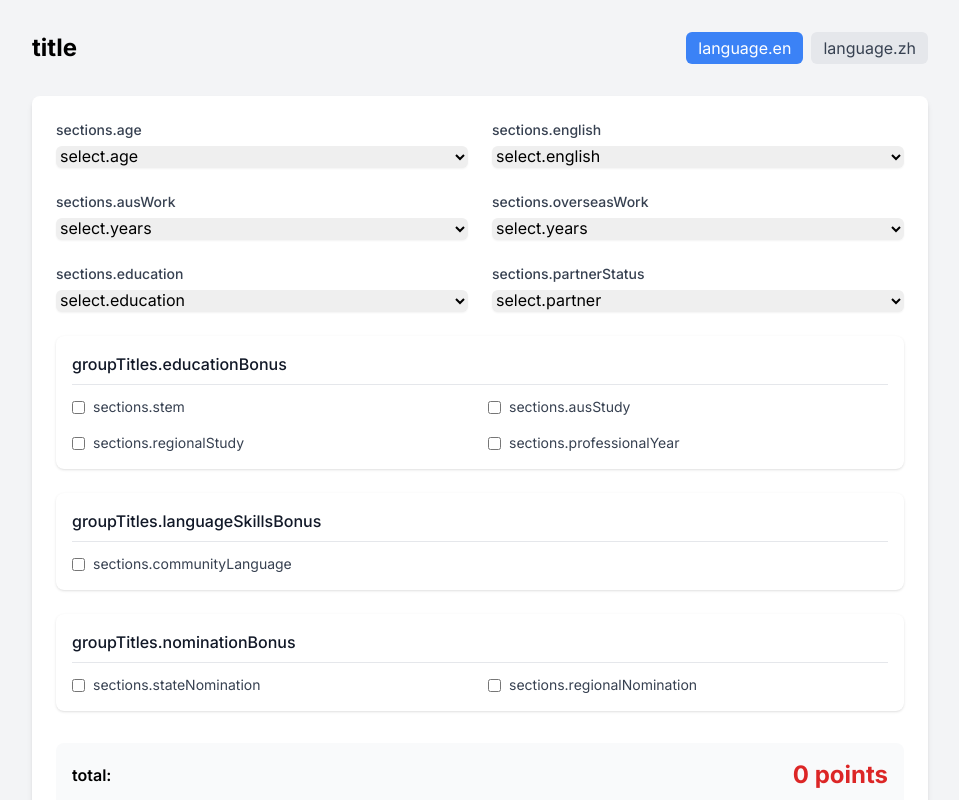
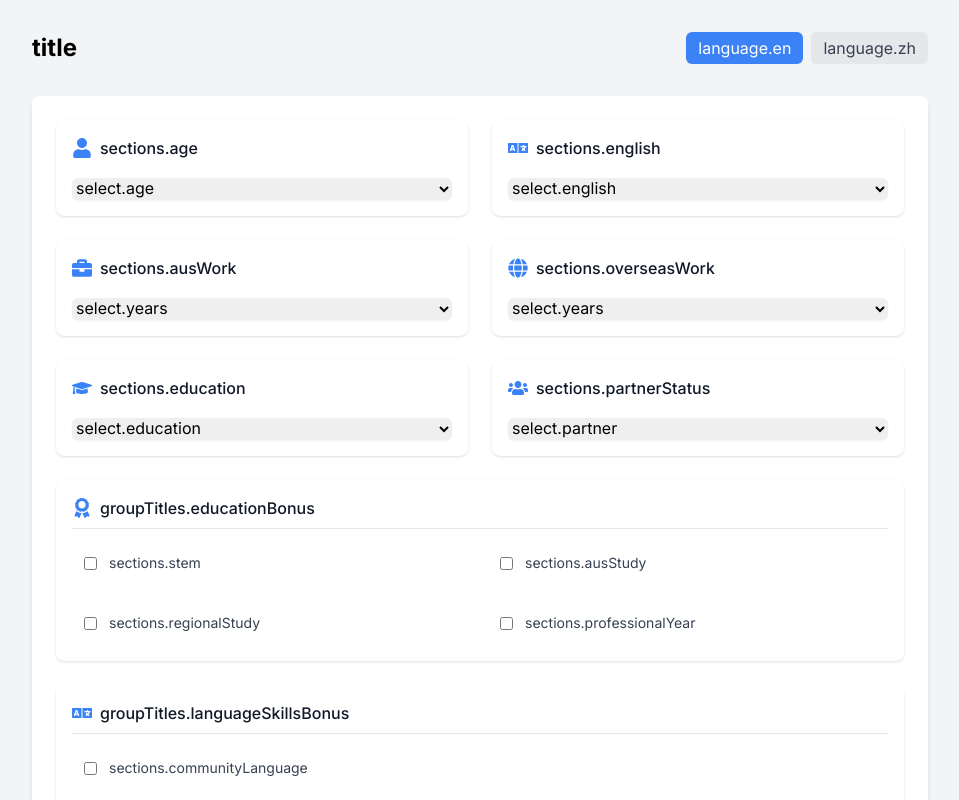
Before and after one commit to Misoto22/eoi-points-calculator, a Next.js app: page / in a window 1280 px wide. Shown: the top 800 px of the page, without its empty margins (160-1119 px from the left). Built offline with nearby package versions, Linux system fonts and the light colour scheme; what i18next-resources-to-backend would draw is missing.

Commit message:
UI improved

```diff
--- a/src/components/CalculatorForm.tsx
+++ b/src/components/CalculatorForm.tsx
@@ -2,6 +2,16 @@
 
 import { useState, useEffect } from 'react';
 import { useTranslation } from 'react-i18next';
+import {
+  FaUser,
+  FaLanguage,
+  FaBriefcase,
+  FaGraduationCap,
+  FaUsers,
+  FaAward,
+  FaGlobe,
+  FaMapMarkedAlt
+} from 'react-icons/fa';
 
 interface CalculatorFormProps {
   onPointsChange: (points: number) => void;
@@ -136,13 +146,15 @@ export default function CalculatorForm({ onPointsChange }: CalculatorFormProps)
   };
 
   return (
-    <form className="space-y-6">
-      <div className="grid grid-cols-1 md:grid-cols-2 gap-6">
-        {/* Age */}
-        <div>
-          <label className="block text-sm font-medium text-gray-700 mb-1">
-            {t('sections.age')}
-          </label>
+    <form className="space-y-6 max-w-5xl mx-auto">
+      {/* Main Form Fields */}
+      <div className="grid grid-cols-1 lg:grid-cols-2 gap-6">
+        {/* Age Section */}
+        <div className="bg-white rounded-lg shadow p-4">
+          <div className="flex items-center space-x-2 mb-4 text-primary">
+            <FaUser className="text-xl" />
+            <h3 className="font-medium text-gray-900">{t('sections.age')}</h3>
+          </div>
           <select
             name="age"
             value={formData.age}
@@ -157,11 +169,12 @@ export default function CalculatorForm({ onPointsChange }: CalculatorFormProps)
           </select>
         </div>
 
-        {/* English */}
-        <div>
-          <label className="block text-sm font-medium text-gray-700 mb-1">
-            {t('sections.english')}
-          </label>
+        {/* English Section */}
+        <div className="bg-white rounded-lg shadow p-4">
+          <div className="flex items-center space-x-2 mb-4 text-primary">
+            <FaLanguage className="text-xl" />
+            <h3 className="font-medium text-gray-900">{t('sections.english')}</h3>
+          </div>
           <select
             name="english"
             value={formData.english}
@@ -169,17 +182,18 @@ export default function CalculatorForm({ onPointsChange }: CalculatorFormProps)
             className="w-full rounded-md border-gray-300 shadow-sm focus:border-primary focus:ring-primary"
           >
             <option value="">{t('select.english')}</option>
-            <option value="ielts6">IELTS 6 ({t('english.competent')})</option>
-            <option value="ielts7">IELTS 7 ({t('english.proficient')})</option>
-            <option value="ielts8">IELTS 8 ({t('english.superior')})</option>
+            <option value="ielts6">{t('english.competent')}</option>
+            <option value="ielts7">{t('english.proficient')}</option>
+            <option value="ielts8">{t('english.superior')}</option>
           </select>
         </div>
 
-        {/* Australian Work Experience */}
-        <div>
-          <label className="block text-sm font-medium text-gray-700 mb-1">
-            {t('sections.ausWork')}
-          </label>
+        {/* Work Experience Sections */}
+        <div className="bg-white rounded-lg shadow p-4">
+          <div className="flex items-center space-x-2 mb-4 text-primary">
+            <FaBriefcase className="text-xl" />
+            <h3 className="font-medium text-gray-900">{t('sections.ausWork')}</h3>
+          </div>
           <select
             name="ausWork"
             value={formData.ausWork}
@@ -194,11 +208,11 @@ export default function CalculatorForm({ onPointsChange }: CalculatorFormProps)
           </select>
         </div>
 
-        {/* Overseas Work Experience */}
-        <div>
-          <label className="block text-sm font-medium text-gray-700 mb-1">
-            {t('sections.overseasWork')}
-          </label>
+        <div className="bg-white rounded-lg shadow p-4">
+          <div className="flex items-center space-x-2 mb-4 text-primary">
+            <FaGlobe className="text-xl" />
+            <h3 className="font-medium text-gray-900">{t('sections.overseasWork')}</h3>
+          </div>
           <select
             name="overseasWork"
             value={formData.overseasWork}
@@ -212,11 +226,12 @@ export default function CalculatorForm({ onPointsChange }: CalculatorFormProps)
           </select>
         </div>
 
-        {/* Education */}
-        <div>
-          <label className="block text-sm font-medium text-gray-700 mb-1">
-            {t('sections.education')}
-          </label>
+        {/* Education Section */}
+        <div className="bg-white rounded-lg shadow p-4">
+          <div className="flex items-center space-x-2 mb-4 text-primary">
+            <FaGraduationCap className="text-xl" />
+            <h3 className="font-medium text-gray-900">{t('sections.education')}</h3>
+          </div>
           <select
             name="education"
             value={formData.education}
@@ -232,11 +247,12 @@ export default function CalculatorForm({ onPointsChange }: CalculatorFormProps)
           </select>
         </div>
 
-        {/* Partner Status */}
-        <div>
-          <label className="block text-sm font-medium text-gray-700 mb-1">
-            {t('sections.partnerStatus')}
-          </label>
+        {/* Partner Status Section */}
+        <div className="bg-white rounded-lg shadow p-4">
+          <div className="flex items-center space-x-2 mb-4 text-primary">
+            <FaUsers className="text-xl" />
+            <h3 className="font-medium text-gray-900">{t('sections.partnerStatus')}</h3>
+          </div>
           <select
             name="partnerStatus"
             value={formData.partnerStatus}
@@ -252,13 +268,16 @@ export default function CalculatorForm({ onPointsChange }: CalculatorFormProps)
         </div>
       </div>
 
-      {/* Checkboxes */}
+      {/* Bonus Points Sections */}
       <div className="space-y-6">
         {/* Education Related */}
         <div className="bg-white rounded-lg shadow p-4 space-y-3">
-          <h3 className="font-medium text-gray-900 border-b pb-2">{t('groupTitles.educationBonus')}</h3>
+          <div className="flex items-center space-x-2 pb-2 border-b text-primary">
+            <FaAward className="text-xl" />
+            <h3 className="font-medium text-gray-900">{t('groupTitles.educationBonus')}</h3>
+          </div>
           <div className="grid grid-cols-1 md:grid-cols-2 gap-4">
-            <div className="flex items-start space-x-2">
+            <label className="flex items-start space-x-3 p-3 rounded-lg hover:bg-gray-50 transition-colors cursor-pointer">
               <input
                 type="checkbox"
                 name="stem"
@@ -266,10 +285,10 @@ export default function CalculatorForm({ onPointsChange }: CalculatorFormProps)
                 onChange={handleChange}
                 className="mt-1 rounded border-gray-300 text-primary focus:ring-primary"
               />
-              <label className="text-sm text-gray-700">{t('sections.stem')}</label>
-            </div>
+              <span className="text-sm text-gray-700">{t('sections.stem')}</span>
+            </label>
 
-            <div className="flex items-start space-x-2">
+            <label className="flex items-start space-x-3 p-3 rounded-lg hover:bg-gray-50 transition-colors cursor-pointer">
               <input
                 type="checkbox"
                 name="ausStudy"
@@ -277,10 +296,10 @@ export default function CalculatorForm({ onPointsChange }: CalculatorFormProps)
                 onChange={handleChange}
                 className="mt-1 rounded border-gray-300 text-primary focus:ring-primary"
               />
-              <label className="text-sm text-gray-700">{t('sections.ausStudy')}</label>
-            </div>
+              <span className="text-sm text-gray-700">{t('sections.ausStudy')}</span>
+            </label>
 
-            <div className="flex items-start space-x-2">
+            <label className="flex items-start space-x-3 p-3 rounded-lg hover:bg-gray-50 transition-colors cursor-pointer">
               <input
                 type="checkbox"
                 name="regionalStudy"
@@ -288,10 +307,10 @@ export default function CalculatorForm({ onPointsChange }: CalculatorFormProps)
                 onChange={handleChange}
                 className="mt-1 rounded border-gray-300 text-primary focus:ring-primary"
               />
-              <label className="text-sm text-gray-700">{t('sections.regionalStudy')}</label>
-            </div>
+              <span className="text-sm text-gray-700">{t('sections.regionalStudy')}</span>
+            </label>
 
-            <div className="flex items-start space-x-2">
+            <label className="flex items-start space-x-3 p-3 rounded-lg hover:bg-gray-50 transition-colors cursor-pointer">
               <input
                 type="checkbox"
                 name="professionalYear"
@@ -299,15 +318,18 @@ export default function CalculatorForm({ onPointsChange }: CalculatorFormProps)
                 onChange={handleChange}
                 className="mt-1 rounded border-gray-300 text-primary focus:ring-primary"
               />
-              <label className="text-sm text-gray-700">{t('sections.professionalYear')}</label>
-            </div>
+              <span className="text-sm text-gray-700">{t('sections.professionalYear')}</span>
+            </label>
           </div>
         </div>
 
         {/* Language and Skills */}
         <div className="bg-white rounded-lg shadow p-4">
-          <h3 className="font-medium text-gray-900 border-b pb-2 mb-3">{t('groupTitles.languageSkillsBonus')}</h3>
-          <div className="flex items-start space-x-2">
+          <div className="flex items-center space-x-2 pb-2 border-b text-primary">
+            <FaLanguage className="text-xl" />
+            <h3 className="font-medium text-gray-900">{t('groupTitles.languageSkillsBonus')}</h3>
+          </div>
+          <label className="flex items-start space-x-3 p-3 rounded-lg hover:bg-gray-50 transition-colors mt-3 cursor-pointer">
             <input
               type="checkbox"
               name="communityLanguage"
@@ -315,15 +337,18 @@ export default function CalculatorForm({ onPointsChange }: CalculatorFormProps)
               onChange={handleChange}
               className="mt-1 rounded border-gray-300 text-primary focus:ring-primary"
             />
-            <label className="text-sm text-gray-700">{t('sections.communityLanguage')}</label>
-          </div>
+            <span className="text-sm text-gray-700">{t('sections.communityLanguage')}</span>
+          </label>
         </div>
 
         {/* Nomination */}
         <div className="bg-white rounded-lg shadow p-4 space-y-3">
-          <h3 className="font-medium text-gray-900 border-b pb-2">{t('groupTitles.nominationBonus')}</h3>
+          <div className="flex items-center space-x-2 pb-2 border-b text-primary">
+            <FaMapMarkedAlt className="text-xl" />
+            <h3 className="font-medium text-gray-900">{t('groupTitles.nominationBonus')}</h3>
+          </div>
           <div className="grid grid-cols-1 md:grid-cols-2 gap-4">
-            <div className="flex items-start space-x-2">
+            <label className="flex items-start space-x-3 p-3 rounded-lg hover:bg-gray-50 transition-colors cursor-pointer">
               <input
                 type="checkbox"
                 name="stateNomination"
@@ -331,10 +356,10 @@ export default function CalculatorForm({ onPointsChange }: CalculatorFormProps)
                 onChange={handleChange}
                 className="mt-1 rounded border-gray-300 text-primary focus:ring-primary"
               />
-              <label className="text-sm text-gray-700">{t('sections.stateNomination')}</label>
-            </div>
+              <span className="text-sm text-gray-700">{t('sections.stateNomination')}</span>
+            </label>
 
-            <div className="flex items-start space-x-2">
+            <label className="flex items-start space-x-3 p-3 rounded-lg hover:bg-gray-50 transition-colors cursor-pointer">
               <input
                 type="checkbox"
                 name="regionalNomination"
@@ -342,8 +367,8 @@ export default function CalculatorForm({ onPointsChange }: CalculatorFormProps)
                 onChange={handleChange}
                 className="mt-1 rounded border-gray-300 text-primary focus:ring-primary"
               />
-              <label className="text-sm text-gray-700">{t('sections.regionalNomination')}</label>
-            </div>
+              <span className="text-sm text-gray-700">{t('sections.regionalNomination')}</span>
+            </label>
           </div>
         </div>
       </div>
```
Also changed, not shown: package.json (+9 -8 lines), 1 other file (tests, documents, lock files or other folders).
